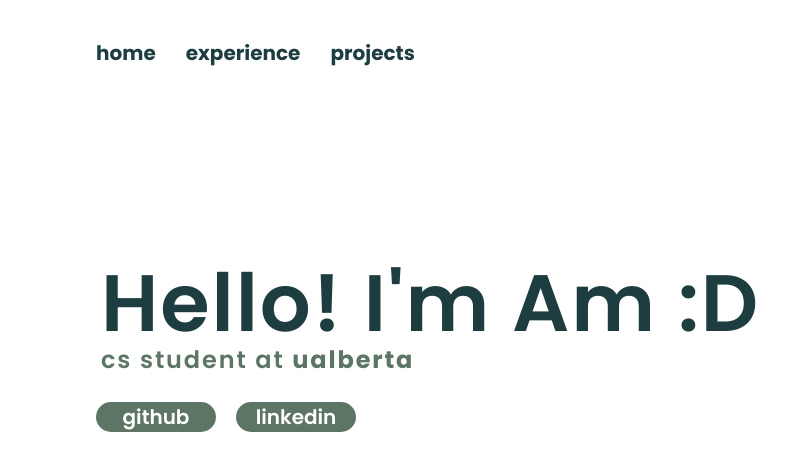
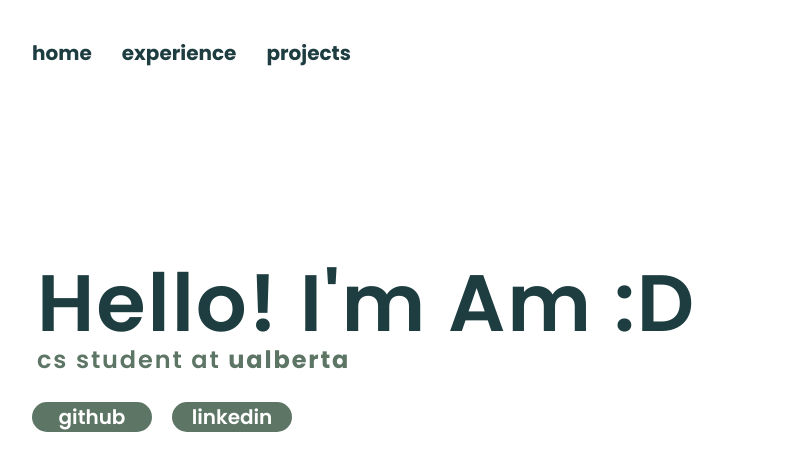
Before and after one commit to amreesalmonte/amreesalmonte.github.io, a React (Create React App) app: page /#/app in a window 1280 px wide. Before the commit this address led to /. Shown: the top 470 px of the page, without its empty margins (40-827 px from the left). Built offline with nearby package versions, Linux system fonts and the light colour scheme.

Commit message:
fixed alignment of items

```diff
--- a/src/App.jsx
+++ b/src/App.jsx
@@ -25,6 +25,7 @@ class App extends Component {
 
                         <div className="dropdown">
                             <p className="navLink">experience</p>
+
                             <div className="dropdownContent">
                                 {
                                     experiences.map((experience, index) => {
--- a/src/styling/About.css
+++ b/src/styling/About.css
@@ -1,5 +1,4 @@
 .aboutBody {
-    text-align: center;
     display: flex;
     transform: translateY(20vh);
 }
@@ -7,7 +6,7 @@
 .aboutContent {
     text-align: left;
     width: 80vw;
-    margin: 0 auto;
+    margin-left: 5vw;
 }
 
 .title {
--- a/src/styling/App.css
+++ b/src/styling/App.css
@@ -40,7 +40,7 @@ body {
     width: 80vw;
     background-color: white;
     text-align: left;
-    margin: 0 auto;
+    margin-left: 5vw;
 }
 
 .navBar:hover .content {
@@ -93,6 +93,7 @@ body {
 
 .dropdown:hover .dropdownContent{
     display: block;
+    background-color:white;
     width: 80vw;
-    left: 8vw;
+    left: 5vw;
 }
--- a/src/styling/Page.css
+++ b/src/styling/Page.css
@@ -1,12 +1,11 @@
 .pageBody {
-    text-align: center;
     display: flex;
 }
 
 .pageContent {
     text-align: left;
     width: 80vw;
-    margin: 0 auto;
+    margin-left: 5vw;
 }
 
 .headings {
```
